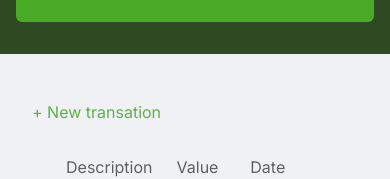
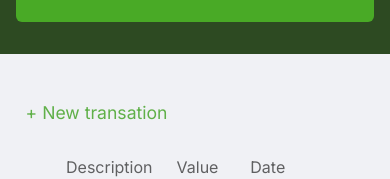
Before and after one commit to Diounata/dev.finance, a Next.js app: page / in a window 390 px wide. Shown: the part 454-633 px from the top of the page. Built offline with nearby package versions, Linux system fonts and the light colour scheme.

Commit message:
Add: responsive to addFinance button

```diff
--- a/src/styles/Table.module.scss
+++ b/src/styles/Table.module.scss
@@ -1,6 +1,7 @@
-.addTransationContainer button {
+.addTransationContainer {
     margin-top: 3rem;
 
+    button {
         background: inherit;
         border: 0;
         color: #60b049;
@@ -12,6 +13,15 @@
         &:hover {
             color: #3dd705;
             transform: scale(1.05);
+        }
+    }
+
+    @media (max-width: 650px) {
+        display: flex;
+
+        button {
+            transform: scale(1.1);
+        }
     }
 }
 
```
Lines whose indentation alone changed are shown as unchanged.
